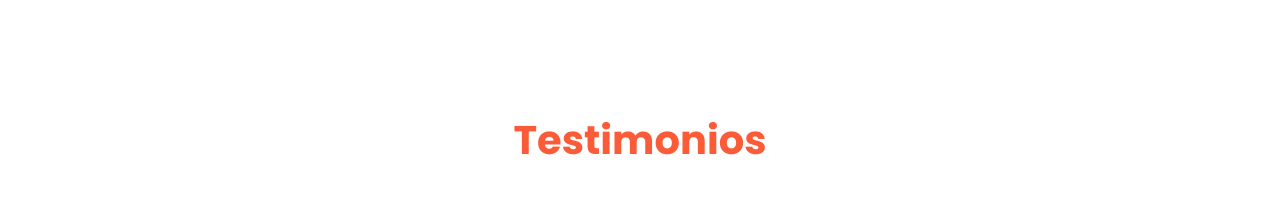
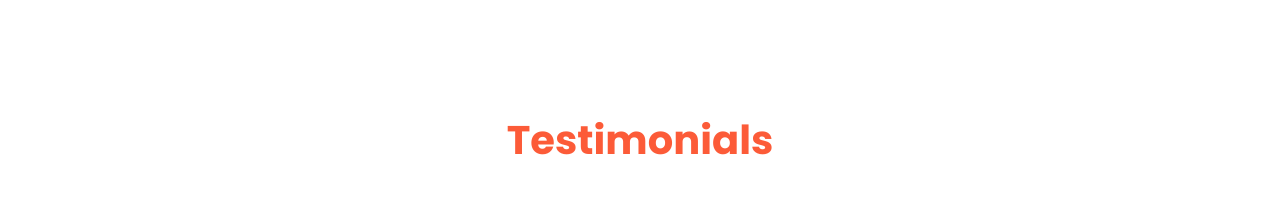
Before and after one commit to upc-signa/signa-landing-page, a plain HTML site: page indexEN.html in a window 1280 px wide. Shown: the part 2720-2922 px from the top of the page. Drawn offline with nearby package versions, Linux system fonts and the light colour scheme.

Commit message:
fix: fixed a error in section Testimonials
Se corrigió el error del titulo de la sección "Testimonios" en la versión inglesa.

```diff
--- a/indexEN.html
+++ b/indexEN.html
@@ -117,7 +117,7 @@
     </section>
 
     <section id="testimonials" class="testimonials">
-        <h2>Testimonios</h2>
+        <h2>Testimonials</h2>
         <div class="swiper">
             <div class="swiper-wrapper">
 
```
